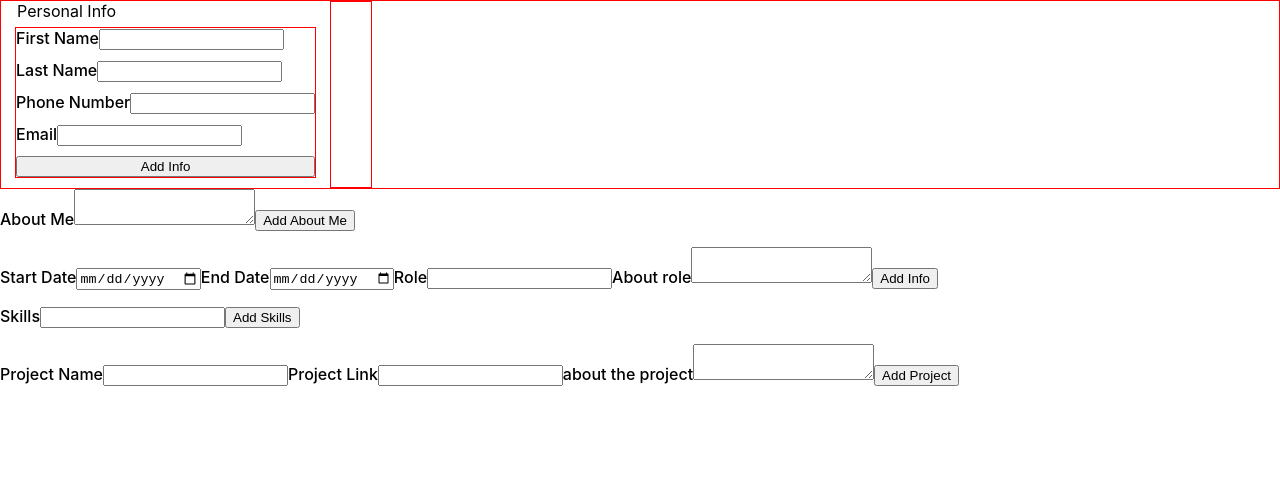
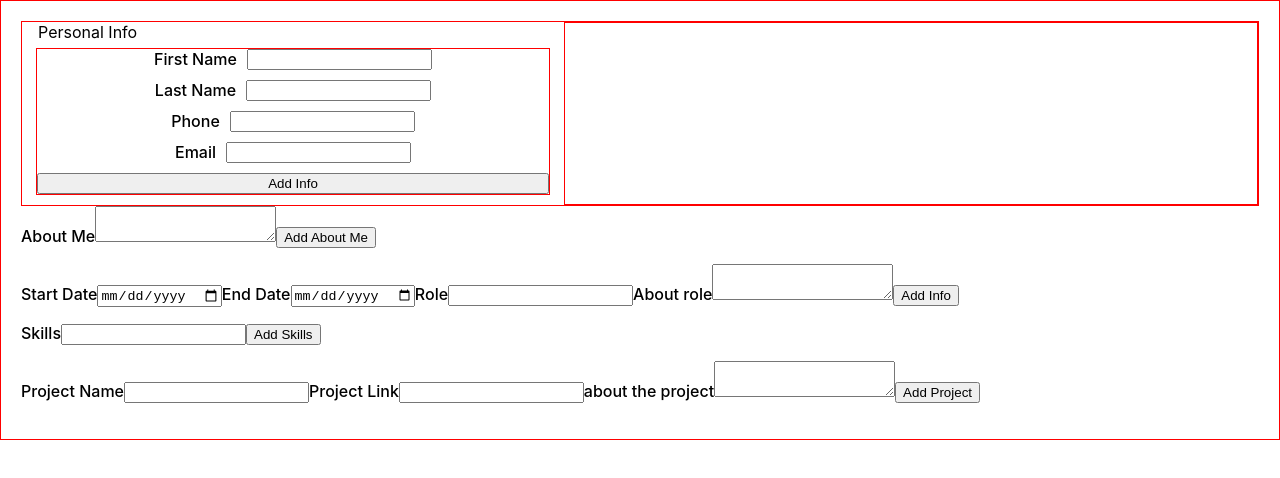
Before and after one commit to Chris-Wagg/TOP-React-CV, a React (Create React App) app in the folder cv-project/: page / in a window 1280 px wide. Shown: the top 478 px of the page. Built offline with nearby package versions, Linux system fonts and the light colour scheme.

Commit message:
added layout and styling to info section

```diff
--- a/cv-project/src/App.js
+++ b/cv-project/src/App.js
@@ -13,21 +13,12 @@ import DisplaySkills from './Components/Display Components/DisplaySkills'
 export default function App() {
 	return (
 		<>
-			<div className="maincontainer">
-				<div className="right-container">
-					<AddPersonalInfo />
-					<AddAboutMe />
-					<AddExperience />
-					<AddSkills />
-					<AddProjects />
-				</div>
-				<div className="left-container">
-					{/* <DisplayAboutMe />
-					<DisplayExperience />
-					<DisplayPersonalInfo />
-					<DisplayProjects />
-					<DisplaySkills /> */}
-				</div>
+			<div className="main-container">
+				<AddPersonalInfo />
+				<AddAboutMe />
+				<AddExperience />
+				<AddSkills />
+				<AddProjects />
 			</div>
 		</>
 	)
--- a/cv-project/src/Components/AddPersonalInfo.jsx
+++ b/cv-project/src/Components/AddPersonalInfo.jsx
@@ -105,7 +105,7 @@ class AddPersonalInfo extends Component {
 								</div>
 
 								<div className="input-container">
-									<label htmlFor="phoneNumInput">Phone Number</label>
+									<label htmlFor="phoneNumInput">Phone</label>
 									<input
 										onChange={this.handleChangePhone}
 										type="tel"
--- a/cv-project/src/Components/Display Components/DisplayPersonalInfo.jsx
+++ b/cv-project/src/Components/Display Components/DisplayPersonalInfo.jsx
@@ -2,19 +2,24 @@ export default function DisplayPersonalInfo(props) {
 	const { firstNameArr, lastNameArr, phoneNumArr, emailArr } = props
 
 	return (
-		<ul>
+		<div className="info-container">
+			<div className="name">
 				{firstNameArr.map((e) => {
 					return <li key={e.id}>{e.text}</li>
 				})}
-			{lastNameArr.map((e) => {
-				return <li key={e.id}>{e.text}</li>
-			})}
+			</div>
+			<div className="contact-info">
+				<div className="phone-number">
 					{phoneNumArr.map((e) => {
 						return <li key={e.id}>{e.text}</li>
 					})}
+				</div>
+				<div className="email">
 					{emailArr.map((e) => {
 						return <li key={e.id}>{e.text}</li>
 					})}
-		</ul>
+				</div>
+			</div>
+		</div>
 	)
 }
--- a/cv-project/src/index.css
+++ b/cv-project/src/index.css
@@ -12,16 +12,20 @@ code {
 		monospace;
 }
 
-.testClass {
-	background-color: red;
-}
-
 fieldset {
 	border: 0;
 }
 
 label {
 	font-weight: 500;
+}
+
+.main-container {
+	margin: 0;
+	border: 0;
+	box-sizing: border-box;
+	padding: 20px;
+	border: 1px solid red;
 }
 
 .input-main-container {
@@ -34,8 +38,18 @@ label {
 .sides-container {
 	display: flex;
 	border: 1px solid red;
+	justify-content: space-around;
 }
 
 .info-display {
 	border: 1px solid red;
+	width: 60vw;
+	text-align: center;
 }
+
+.input-container {
+	display: flex;
+	justify-content: center;
+	gap: 10px;
+	width: 40vw;
+}
```
Lines whose indentation alone changed are shown as unchanged.
